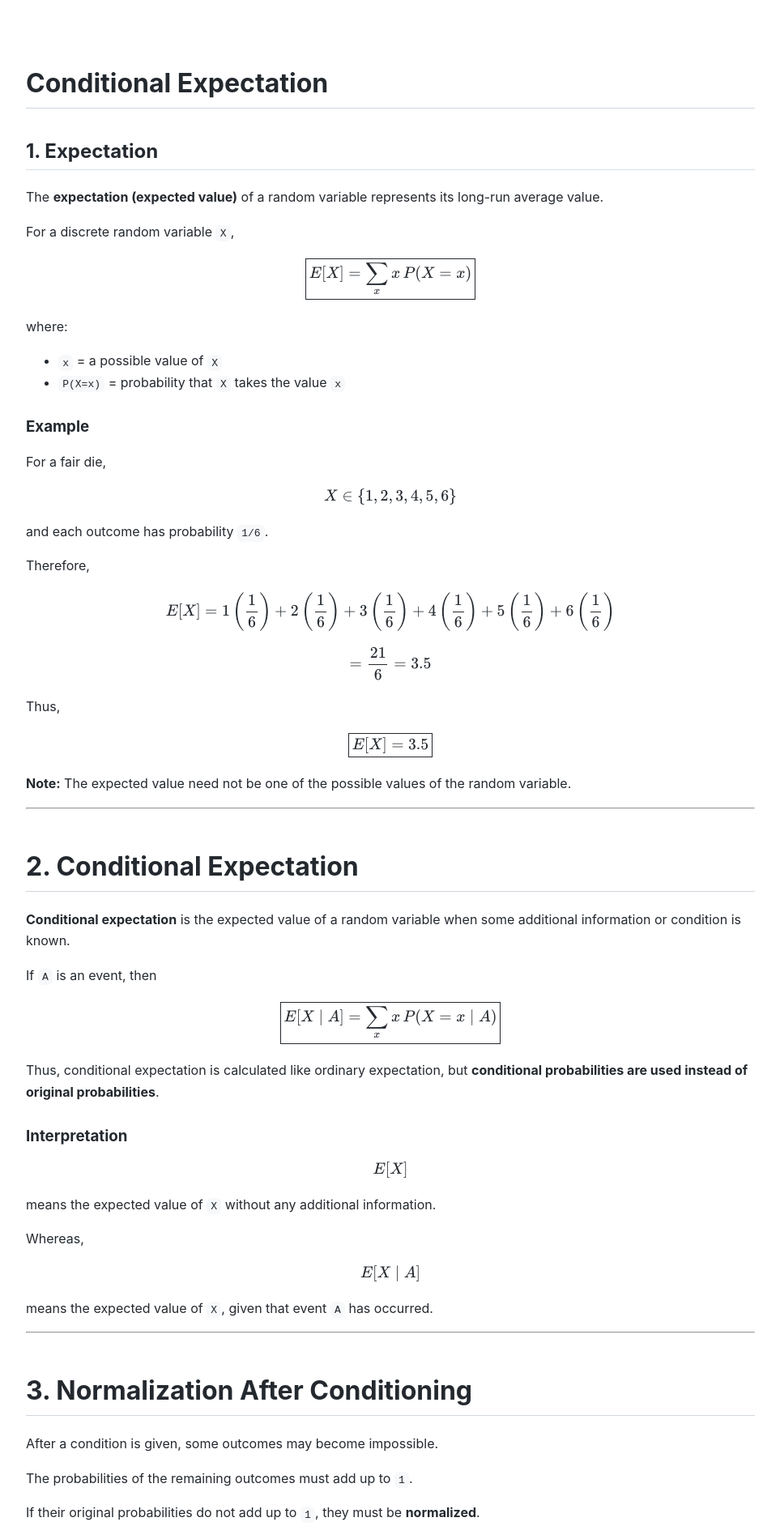
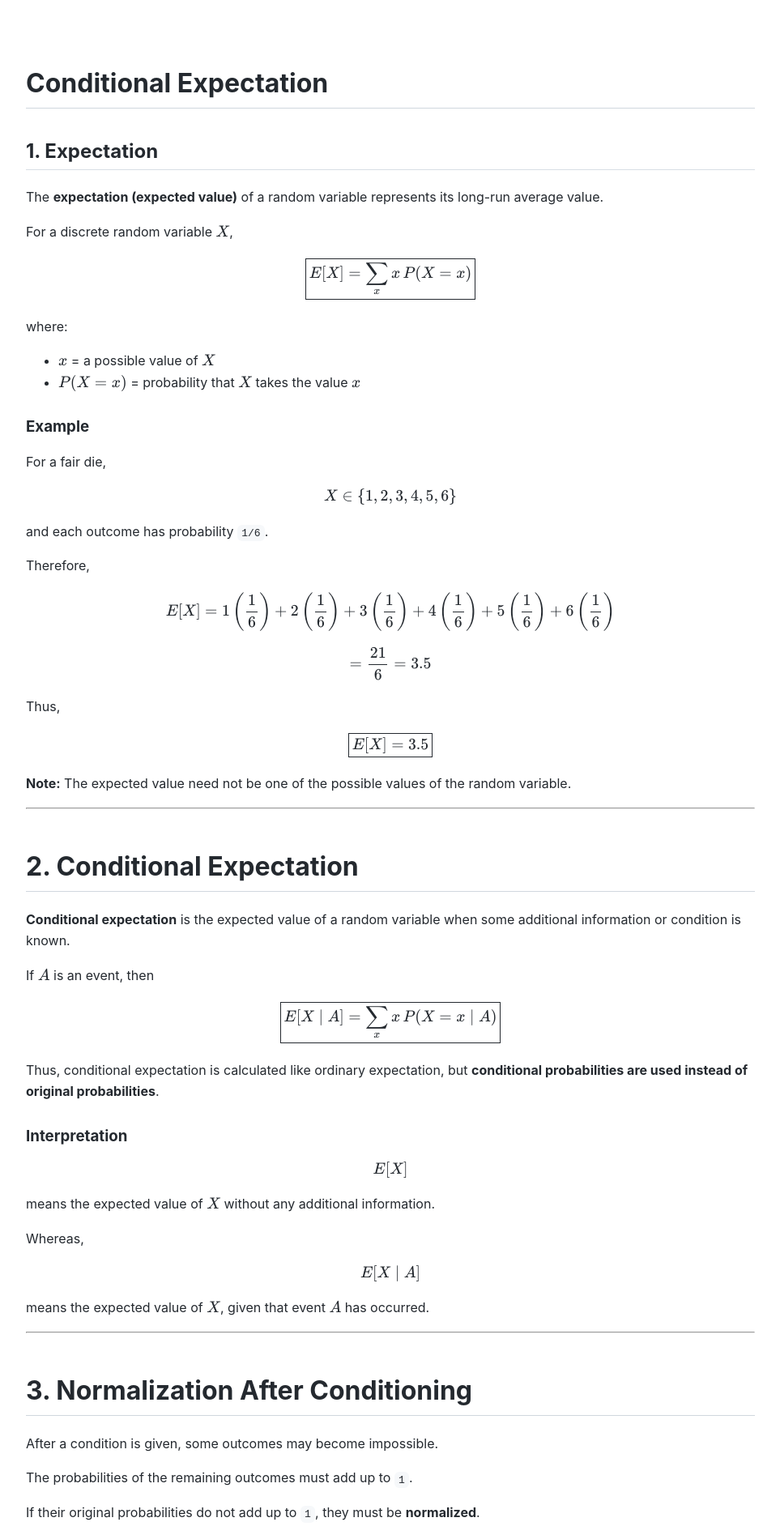
Before and after one commit to rajatprat/GATE-Stats, a Jekyll site: the page built from conditional-expectation.md, in a window 1280 px wide. Shown: the top 1900 px of the page at 81% size, without its empty margins (158-1121 px from the left). Built offline with Jekyll 4.4.1, drawn with Linux system fonts in a browser that asks for light colours.

```diff
--- a/conditional-expectation.md
+++ b/conditional-expectation.md
@@ -9,7 +9,7 @@ title: Conditional Expectation
 
 The **expectation (expected value)** of a random variable represents its long-run average value.
 
-For a discrete random variable `X`,
+For a discrete random variable $X$,
 
 
 
@@ -21,8 +21,8 @@ $$
 
 where:
 
-- `x` = a possible value of `X`
-- `P(X=x)` = probability that `X` takes the value `x`
+- $x$ = a possible value of $X$
+- $P(X=x)$ = probability that $X$ takes the value $x$
 
 ### Example
 
@@ -74,7 +74,7 @@ $$
 
 **Conditional expectation** is the expected value of a random variable when some additional information or condition is known.
 
-If `A` is an event, then
+If $A$ is an event, then
 
 
 
@@ -96,7 +96,7 @@ $$
 
 
 
-means the expected value of `X` without any additional information.
+means the expected value of $X$ without any additional information.
 
 Whereas,
 
@@ -108,7 +108,7 @@ $$
 
 
 
-means the expected value of `X`, given that event `A` has occurred.
+means the expected value of $X$, given that event $A$ has occurred.
 
 ---
 
@@ -140,7 +140,7 @@ $$
 
 
 
-If `X=x` automatically satisfies event `A`, then
+If $X=x$ automatically satisfies event $A$, then
 
 
 
@@ -160,13 +160,13 @@ $$
 
 
 
-for those values of `x` that satisfy `A`.
+for those values of $x$ that satisfy $A$.
 
 ---
 
 # 4. Solved Example
 
-Suppose the probability distribution of `X` is:
+Suppose the probability distribution of $X$ is:
 
 | X | P(X=x) |
 |---:|---:|
@@ -241,7 +241,7 @@ $$
 
 ### Step 2: Normalize the probabilities
 
-For `X=3`,
+For $X=3$,
 
 
 
@@ -251,7 +251,7 @@ $$
 
 
 
-For `X=4`,
+For $X=4$,
 
 
 
@@ -311,7 +311,7 @@ $$
 
 # 5. Conditional Expectation Given Another Random Variable
 
-Suppose `X` and `Y` are two random variables.
+Suppose $X$ and $Y$ are two random variables.
 
 The expression
 
@@ -367,13 +367,13 @@ $$
 
 
 
-is the **joint probability** that `X=x` and `Y=y` occur together.
+is the **joint probability** that $X=x$ and $Y=y$ occur together.
 
 ---
 
 # 6. Solved Example with Two Random Variables
 
-Suppose `X` represents marks and `Y` represents study hours.
+Suppose $X$ represents marks and $Y$ represents study hours.
 
 | Y | X | Joint Probability |
 |---:|---:|---:|
@@ -392,7 +392,7 @@ $$
 
 
 
-### Step 1: Select rows where `Y=2`
+### Step 1: Select rows where $Y=2$
 
 The relevant outcomes are:
 
@@ -469,13 +469,13 @@ $$
 
 ---
 
-# 7. Difference Between `E[X\mid Y=y]` and `E[X\mid Y]`
+# 7. Difference Between $E[X\mid Y=y]$ and $E[X\mid Y]$
 
 This distinction is important.
 
-### `E[X\mid Y=y]`
+### $E[X\mid Y=y]$
 
-When a particular value of `Y` is given,
+When a particular value of $Y$ is given,
 
 
 
@@ -499,7 +499,7 @@ $$
 
 ---
 
-### `E[X\mid Y]`
+### $E[X\mid Y]$
 
 When we write
 
@@ -511,9 +511,9 @@ $$
 
 
 
-without specifying the value of `Y`, the answer depends on the value taken by `Y`.
+without specifying the value of $Y$, the answer depends on the value taken by $Y$.
 
-Therefore, `E[X\mid Y]` is itself a **function of Y**.
+Therefore, $E[X\mid Y]$ is itself a **function of Y**.
 
 For example, suppose
 
@@ -545,7 +545,7 @@ $$
 
 
 
-Thus, conditional expectation can change when the observed value of `Y` changes.
+Thus, conditional expectation can change when the observed value of $Y$ changes.
 
 ---
 
@@ -565,7 +565,7 @@ This is called the **Law of Total Expectation**.
 
 It is also known as the **Tower Property**.
 
-For a discrete random variable `Y`,
+For a discrete random variable $Y$,
 
 
 
@@ -577,7 +577,7 @@ $$
 
 ### Meaning
 
-First calculate the expected value of `X` within each group determined by `Y`.
+First calculate the expected value of $X$ within each group determined by $Y$.
 
 Then take the weighted average of those conditional expectations.
 
@@ -683,7 +683,7 @@ $$
 
 
 
-is the conditional probability density function of `X` given `Y=y`, then
+is the conditional probability density function of $X$ given $Y=y$, then
 
 
 
@@ -725,9 +725,9 @@ We will study this in detail after learning conditional PDFs.
 
 # 11. Conditional Expectation and Independence
 
-Suppose `X` and `Y` are independent.
+Suppose $X$ and $Y$ are independent.
 
-Knowing the value of `Y` gives us no additional information about `X`.
+Knowing the value of $Y$ gives us no additional information about $X$.
 
 Therefore,
 
@@ -749,11 +749,11 @@ $$
 
 
 
-for values of `y` having positive probability.
+for values of $y$ having positive probability.
 
 ### Important Idea
 
-If `X` and `Y` are independent, conditioning on `Y` does not change the expected value of `X`.
+If $X$ and $Y$ are independent, conditioning on $Y$ does not change the expected value of $X$.
 
 ---
 
@@ -792,9 +792,9 @@ $$
 
 3. After conditioning, the probabilities of the remaining possible outcomes must add up to `1`.
 4. If they do not add up to `1`, they must be normalized.
-5. `E[X\mid Y=y]` is a number for a particular value `y`.
-6. `E[X\mid Y]` is generally a function of `Y`.
-7. If `X` and `Y` are independent, then
+5. $E[X\mid Y=y]$ is a number for a particular value $y$.
+6. $E[X\mid Y]$ is generally a function of $Y$.
+7. If $X$ and $Y$ are independent, then
 
 
 
@@ -970,7 +970,7 @@ $$
 
 
 
-For discrete `Y`,
+For discrete $Y$,
 
 
 
@@ -992,7 +992,7 @@ $$
 
 ### Independence
 
-If `X` and `Y` are independent,
+If $X$ and $Y$ are independent,
 
 
 
```
